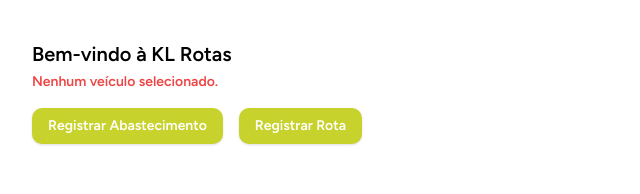
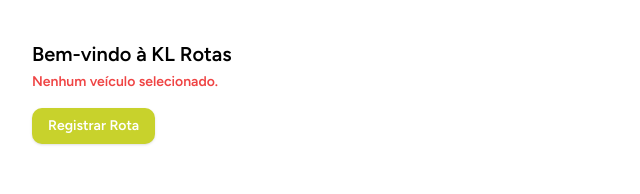
Before and after one commit to ryanfigueredo/kldrive, a Next.js app: page /dashboard in a window 1280 px wide. Shown: the top 194 px of the page, without its empty margins (0-640 px from the left). Built offline with nearby package versions, Linux system fonts and the light colour scheme; no server answers.

Commit message:
refactor: remove unused function and button for fuel registration in Dashboard component

```diff
--- a/src/components/Dashboard.tsx
+++ b/src/components/Dashboard.tsx
@@ -36,10 +36,6 @@ export function Dashboard({ session }: { session: Session }) {
   const [fuelRecords, setFuelRecords] = useState<FuelRecord[]>([]);
   const [vehicleInfo, setVehicleInfo] = useState<Vehicle | null>(null);
   const router = useRouter();
-
-  function irParaNovoAbastecimento() {
-    router.push("/abastecimento/novo");
-  }
 
   useEffect(() => {
     const fetchData = async () => {
@@ -82,10 +78,6 @@ export function Dashboard({ session }: { session: Session }) {
       )}
 
       <div className="flex flex-col sm:flex-row gap-4 mb-6">
-        <Button className="mb-6" onClick={irParaNovoAbastecimento}>
-          Registrar Abastecimento
-        </Button>
-
         <Button className="mb-6" onClick={() => router.push("/rota/nova")}>
           Registrar Rota
         </Button>
```
